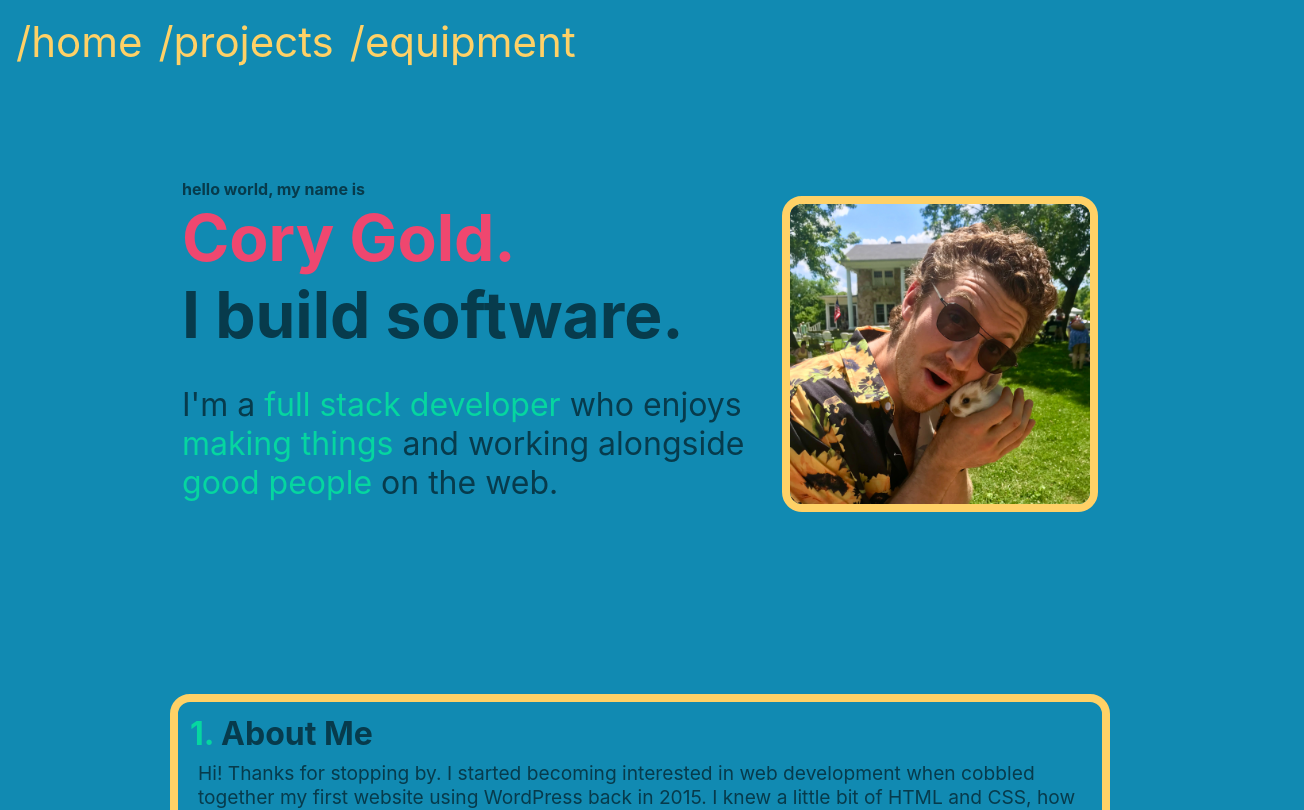
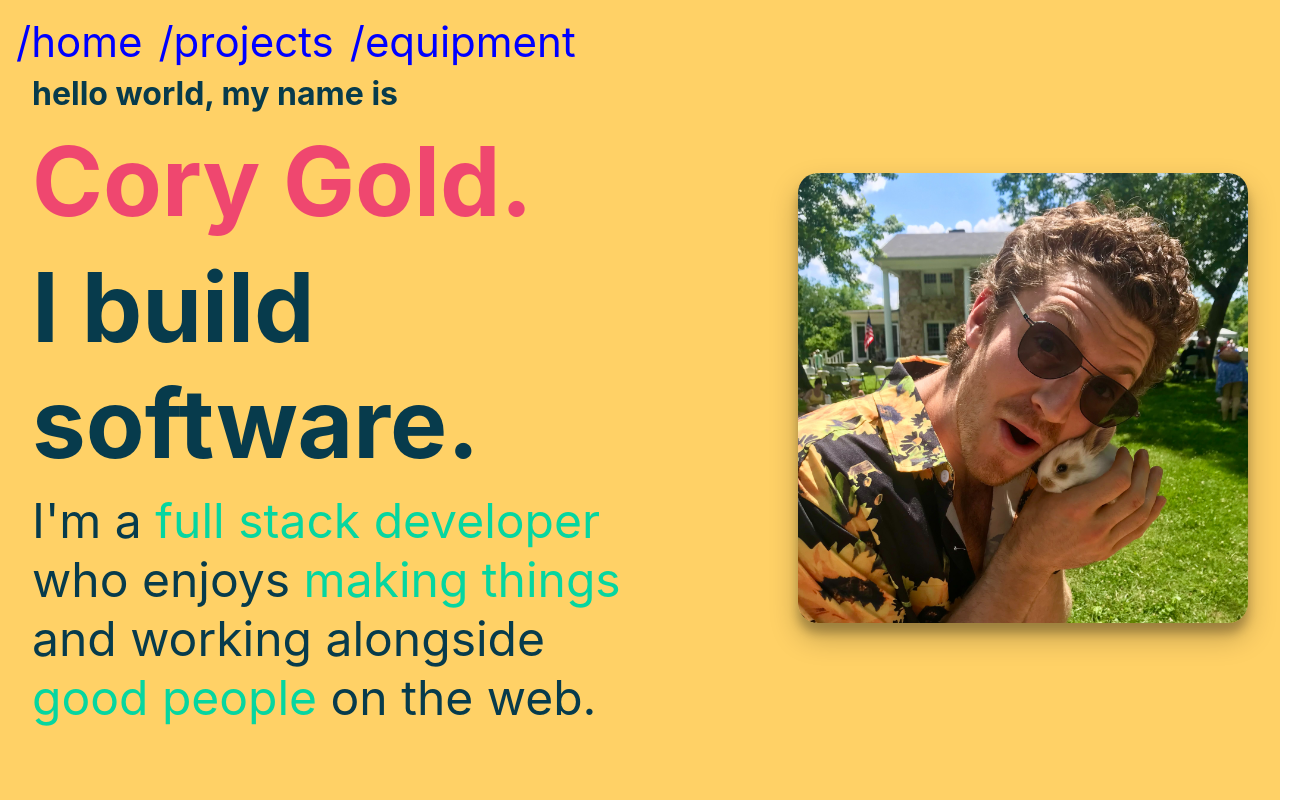
Before and after one commit to corumgold/corygold.dev, a React (Create React App) app: page / in a window 1280 px wide. Shown: the top 810 px of the page, 1304 px wide, since content can reach past the window. Built offline with nearby package versions, Linux system fonts and the light colour scheme.

Commit message:
Change up style

```diff
--- a/src/index.css
+++ b/src/index.css
@@ -1,3 +1,6 @@
+* {
+  margin: 0;
+}
 
 body {
   margin: 0;
@@ -6,22 +9,22 @@ body {
     sans-serif;
   /* -webkit-font-smoothing: antialiased;
   -moz-osx-font-smoothing: grayscale; */
-  background-color: #118ab2;
+  /* background-color: none; */
   color: #073b4c;
-  display: flex;
-  justify-content: center;
+  /* display: flex; */
+  /* justify-content: center; */
   align-items: center;
   box-sizing: border-box;
   font-size: 1.2rem;
 }
 
-.app {
+/* .app {
   display: flex;
   flex-direction: column;
   width: 100vw;
   justify-content: center;
   align-items: center;
-}
+} */
 
 code {
   font-family: source-code-pro, Menlo, Monaco, Consolas, "Courier New",
@@ -40,12 +43,13 @@ nav {
   text-align: center;
   display: flex;
   justify-content: space-evenly;
-  align-self: flex-start;
+  position: fixed;
+  /* align-self: flex-start; */
 }
 
 nav a {
   margin: 8px;
-  color: #ffd166;
+  color: blue;
   text-decoration: none;
   font-size: 2rem;
   font-size: 42px;
@@ -56,13 +60,19 @@ nav a {
 .home-header {
   display: flex;
   flex: 1 1 0px;
-  margin: 6rem 2rem;
+  margin: 0;
   align-items: center;
   justify-content: center;
+  height: 100vh;
+  background-color: #ffd166;
+}
+
+.home-header > * {
+  margin: 2rem;
 }
 
 .home-header p {
-  font-size: 2rem;
+  font-size: 3rem;
   max-width: 600px;
 }
 
@@ -71,18 +81,29 @@ nav a {
 }
 
 .intro h1 {
-  font-size: 1rem;
+  font-size: 2rem;
   color: #073b4c;
-  margin: 0;
+  margin: 10px 0;
 }
 
 .big-header {
-  font-size: 4rem;
-  margin: 0;
+  font-size: 6rem;
+  margin: 10px 0;
+}
+
+.intro p {
+  margin: 10px 0;
 }
 
 h2.big-header {
   color: #ef476f;
+}
+
+.home-header img {
+  width: 450px;
+  border-radius: 20px;
+  box-shadow: rgba(0, 0, 0, 0.25) 0px 14px 28px,
+    rgba(0, 0, 0, 0.22) 0px 10px 10px;
 }
 
 span {
@@ -99,21 +120,12 @@ a:hover {
   transition: 200ms;
 }
 
-#bunny-photo {
-  width: 300px;
-  border-radius: 20px;
-  border: 8px solid #ffd166;
-  /* margin: 2rem; */
-}
-
 .home-container {
   display: flex;
   flex-direction: column;
-  max-width: 900px;
-  margin: 4rem;
-  border: 8px solid #ffd166;
   border-radius: 20px;
   padding: 12px;
+  width: 100vw;
 }
 
 .home-container h4 {
@@ -179,7 +191,8 @@ a:hover {
 
   nav {
     flex-direction: column;
-    align-items: flex-start
+    align-items: flex-start;
+    align-self: flex;
   }
 
   .home-container {
```
